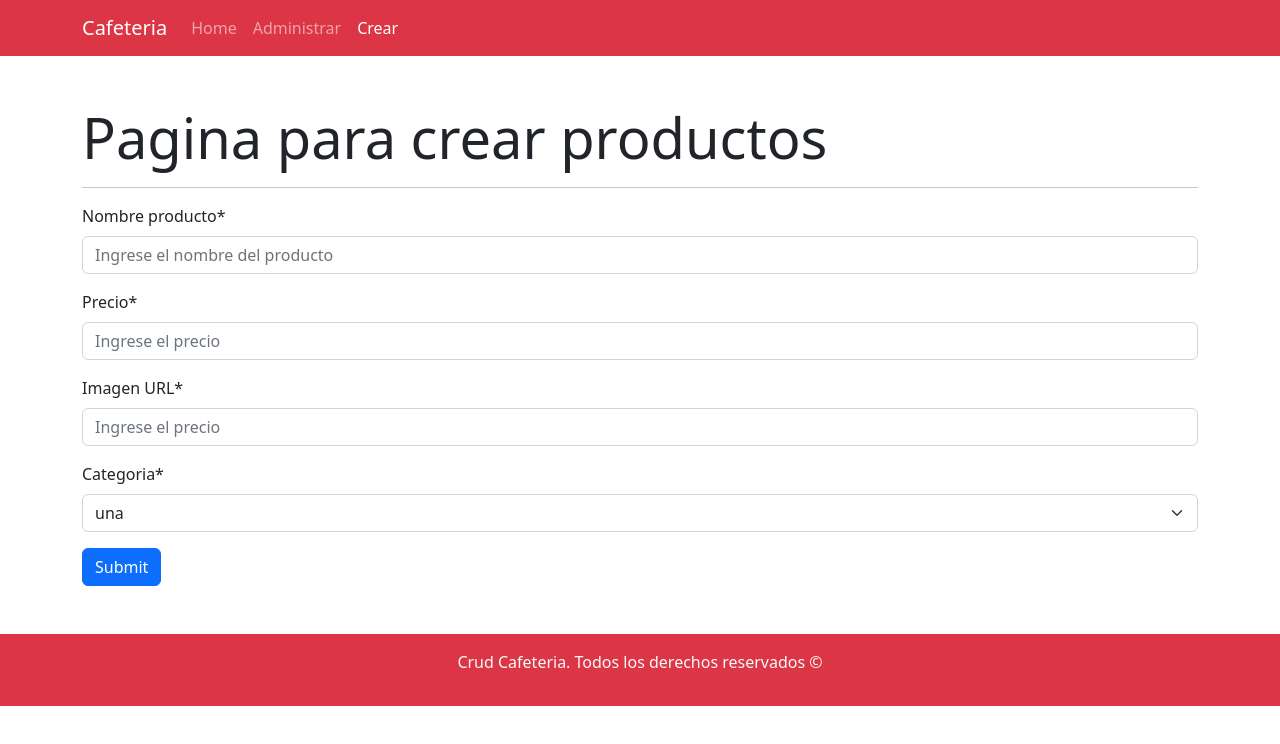
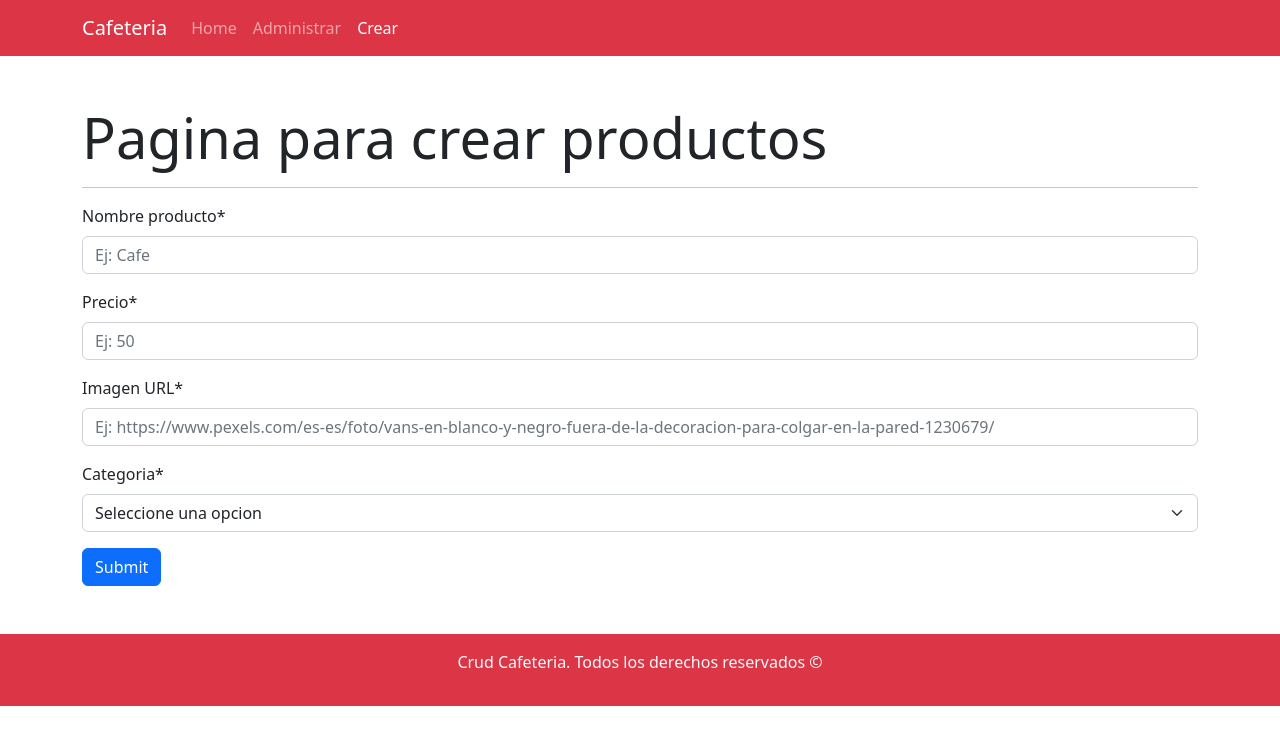
Before and after one commit to franAndrad/cafeteria, a React (Create React App) app: page /administrar/crear in a window 1280 px wide. Shown: the top 744 px of the page. Built offline with nearby package versions, Linux system fonts and the light colour scheme.

Commit message:
se corrigio el form

```diff
--- a/src/components/common/Menu.js
+++ b/src/components/common/Menu.js
@@ -4,7 +4,7 @@ import { Link, NavLink } from 'react-router-dom';
 
 const Menu = () => {
     return (
-        <Navbar bg="danger" expand="lg" variant='dark'>
+        <Navbar bg="danger" expand="lg" variant='dark' className='justify-content-between'>
         <Container>
             <Navbar.Brand as={Link} to='/' href="/">Cafeteria</Navbar.Brand>
             <Navbar.Toggle aria-controls="basic-navbar-nav" />
--- a/src/components/views/producto/CrearProducto.js
+++ b/src/components/views/producto/CrearProducto.js
@@ -9,21 +9,22 @@ const CrearProducto = () => {
             <Form>
                 <Form.Group className="mb-3" controlId="formNombreProdcuto">
                     <Form.Label>Nombre producto*</Form.Label>
-                    <Form.Control type="text" placeholder="Ingrese el nombre del producto" />
+                    <Form.Control type="text" placeholder="Ej: Cafe" />
                 </Form.Group>
                 <Form.Group className="mb-3" controlId="formPrecio">
                     <Form.Label>Precio*</Form.Label>
-                    <Form.Control type="text" placeholder="Ingrese el precio" />
+                    <Form.Control type="text" placeholder="Ej: 50" />
                 </Form.Group>
                 <Form.Group className="mb-3" controlId="formPrecio">
                     <Form.Label>Imagen URL*</Form.Label>
-                    <Form.Control type="text" placeholder="Ingrese el precio" />
+                    <Form.Control type="text" placeholder="Ej: https://www.pexels.com/es-es/foto/vans-en-blanco-y-negro-fuera-de-la-decoracion-para-colgar-en-la-pared-1230679/" />
                 </Form.Group>
                 <Form.Group className="mb-3" controlId="formPrecio">
                     <Form.Label>Categoria*</Form.Label>
                     <Form.Select>
-                        <option value="">una</option>
-                        <option value="">dos</option>
+                        <option value="">Seleccione una opcion</option>
+                        <option value="">Una</option>
+                        <option value="">Dos</option>
                     </Form.Select>
                 </Form.Group>
                 <Button variant="primary" type="submit">
```
